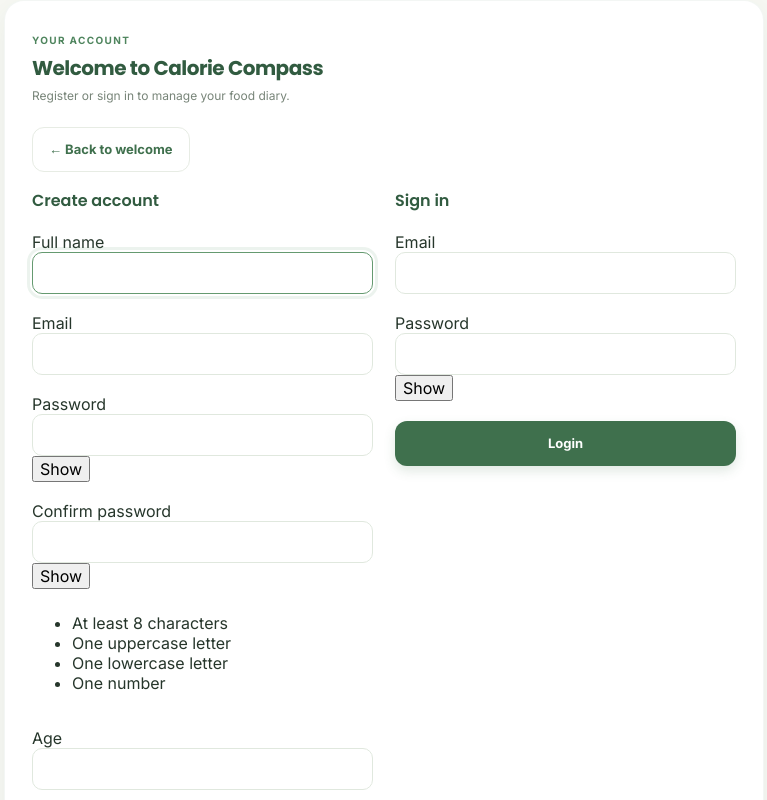
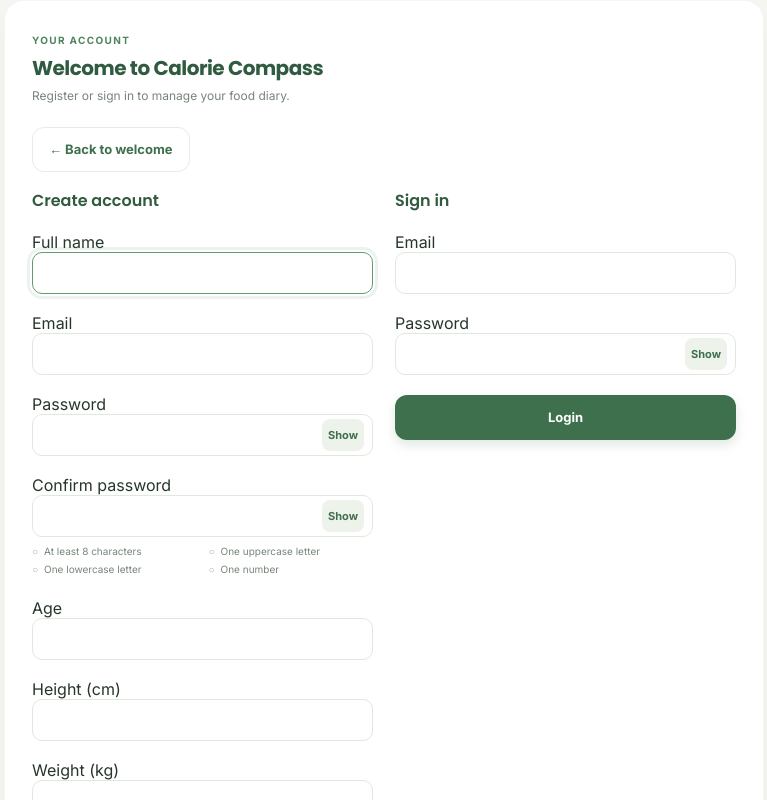
Before and after one commit to reedita/calorie-compass, a website: page html/index.html in a window 1280 px wide. Both pictures are taken after a click on the button "Get started". Shown: the part 102-902 px from the top of the page, without its empty margins (256-1023 px from the left). Drawn offline with Linux system fonts and the light colour scheme; no server answers.

Commit message:
Style password visibility and validation feedback

```diff
--- a/css/style.css
+++ b/css/style.css
@@ -1153,3 +1153,36 @@ button:focus-visible, input:focus-visible {
 
 .landing-panel[hidden] { display: none !important; }
 .back-welcome { margin: 0 0 16px; }
+
+
+/* PASSWORD INPUTS + LIVE PASSWORD REQUIREMENTS */
+.password-input-wrap { position: relative; display: flex; align-items: center; }
+.password-input-wrap input { padding-right: 62px !important; }
+.password-toggle {
+    position: absolute;
+    right: 9px;
+    min-width: 42px;
+    min-height: 32px;
+    border: 0;
+    border-radius: 8px;
+    background: #edf3eb;
+    color: var(--green-800);
+    font-size: 11px;
+    font-weight: 700;
+}
+.password-rules {
+    display: grid;
+    grid-template-columns: repeat(2, minmax(0, 1fr));
+    gap: 6px 12px;
+    margin: 0 0 4px;
+    padding: 0;
+    list-style: none;
+    color: var(--muted);
+    font-size: 10px;
+}
+.password-rules li::before { content: "○"; margin-right: 6px; color: #a3ada0; }
+.password-rules li.passed { color: var(--green-700); }
+.password-rules li.passed::before { content: "✓"; color: var(--green-700); font-weight: 800; }
+@media (max-width: 420px) {
+    .password-rules { grid-template-columns: 1fr; }
+}
```
